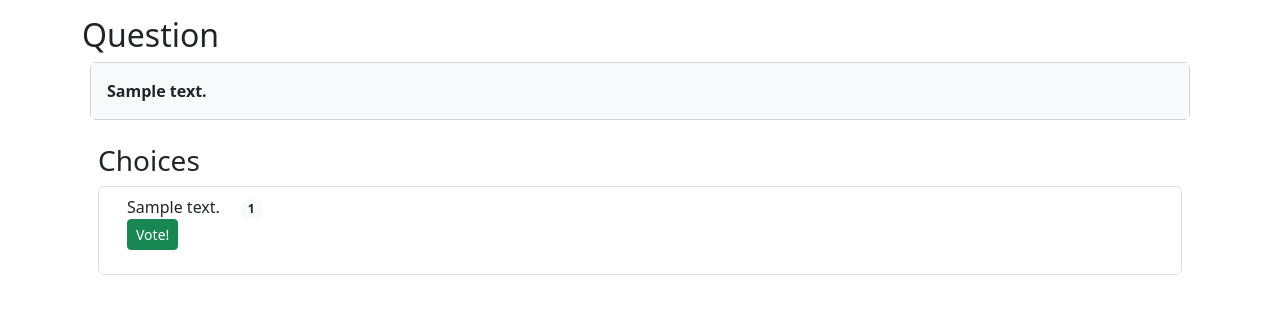
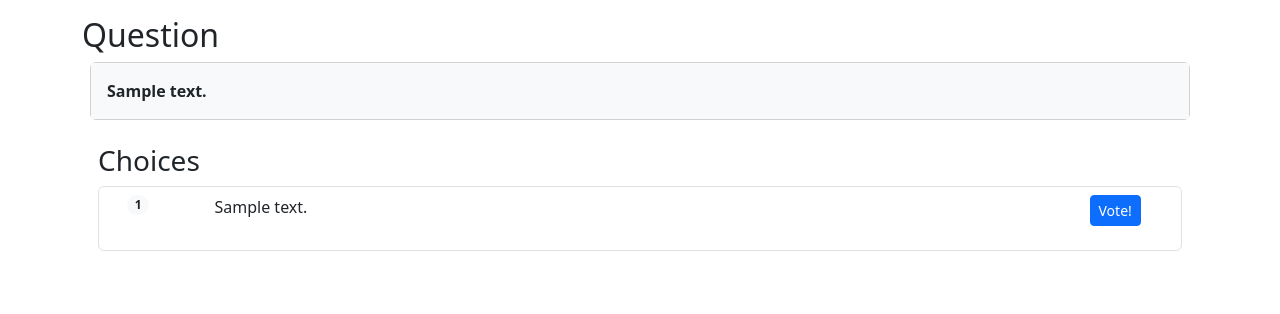
Before and after one commit to amstilp/django-htmx, a Django app: template django_htmx/templates/polls/question_detail.html in a window 1280 px wide. Shown: the part 64-378 px from the top of the page. Run offline with Django 4.2, Linux system fonts and the light colour scheme; the template is opened without the code that fills it: values that come from a table or form of the project are taken from there, others are empty; a user stored in the database is signed in; tables that the repository leaves empty hold one stand-in row (values such as "Sample post"); some libraries are stand-ins or nearby versions.

Commit message:
Better layout for voting button

```diff
--- a/django_htmx/templates/polls/question_detail.html
+++ b/django_htmx/templates/polls/question_detail.html
@@ -19,28 +19,29 @@
     {% for choice in object.choice_set.all %}
     <li class="list-group-item">
       <div class="container">
-                {% if choice == vote %}
-                <b>
-                {% endif %}
-                {{ choice.text }}
-                {% if choice == vote %}
-                </b>
-                {% endif %}
-                <span class="badge rounded-pill {% if choice == vote%}bg-success{% else %}bg-light text-dark{% endif %} ms-3">
+        <div class="row">
+          <div class="col-md-1">
+            <span class="badge rounded-pill {% if choice == vote%}bg-success{% else %}bg-light text-dark{% endif %}">
               {{ choice.vote_set.count}}
             </span>
           </div>
-            <div class="container">
-            {% if choice != vote %}
+          <div class="col-md-10">
+          {% if choice == vote %}<b>{% endif %}
+            {{ choice.text }}
+            {% if choice == vote %}</b>{% endif %}
+          </div>
+          <div class="col-md-1">
+            {% if user.is_authenticated and choice != vote %}
                 <form method="POST" action="{% url 'polls:vote' choice.pk %}">
                     {% csrf_token %}
-                    <button type="submit" class="btn btn-sm btn-success">
+                        <button type="submit" class="btn btn-sm btn-primary">
                             Vote!
                         </button>
                 </form>
+            {% endif %}
           </div>
-            {% endif %}
-
+        </div>
+      </div>
     </li>
     {% endfor %}
   </ul>
```
Lines whose indentation alone changed are shown as unchanged.
